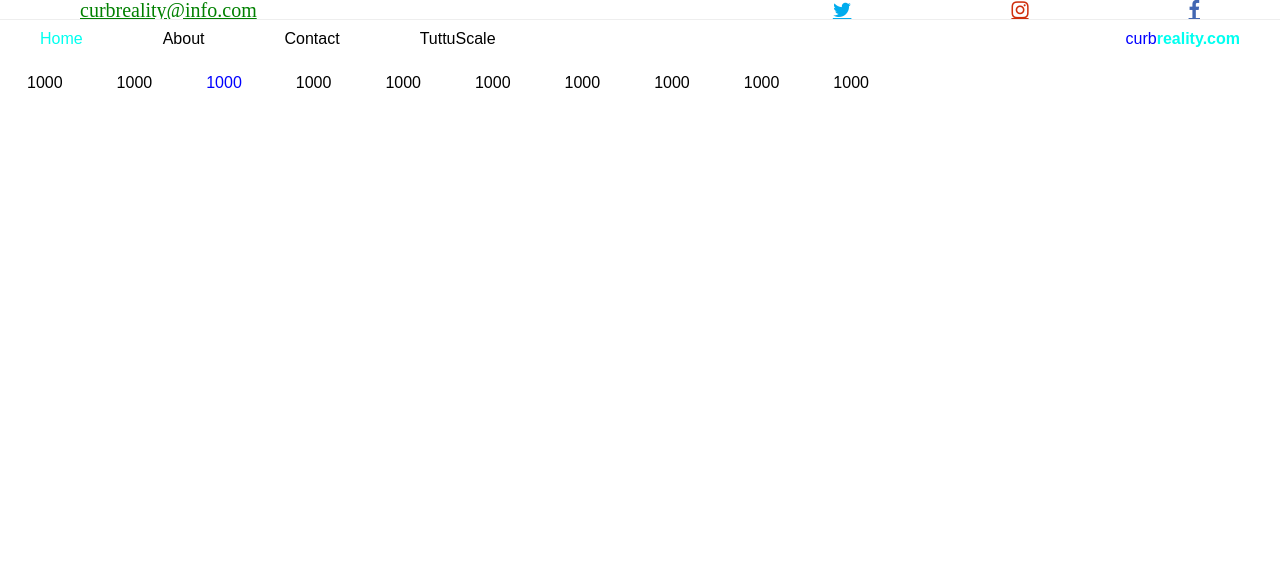
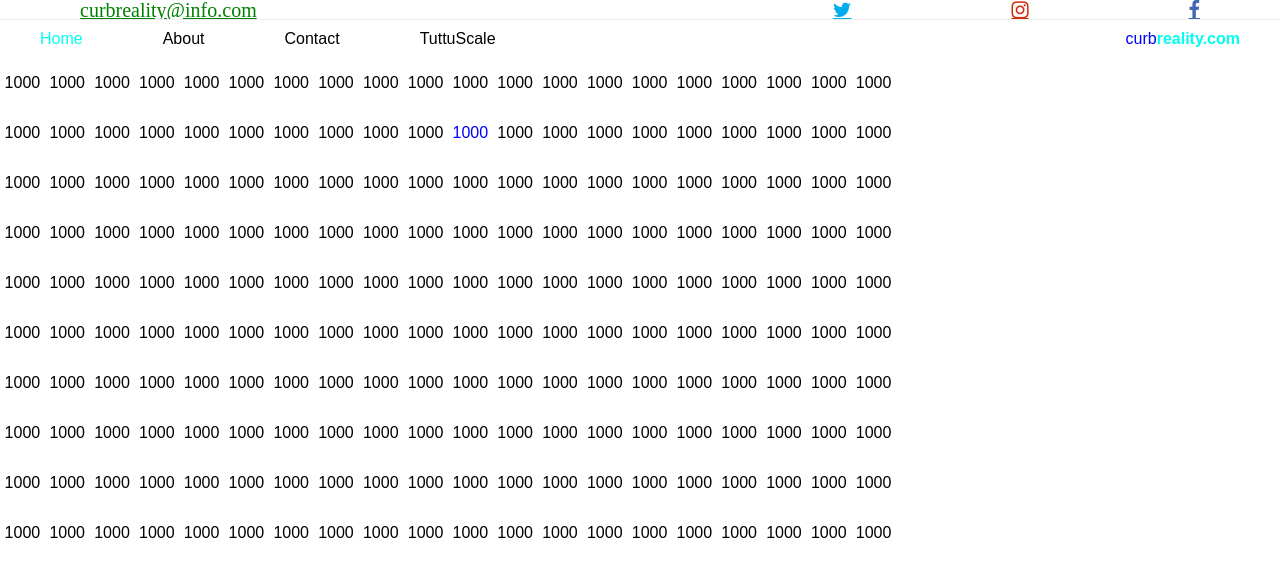
Before and after one commit to Bro70255/projectweb, a Django app: page /mainframe/ in a window 1280 px wide. Shown: the top 577 px of the page. Run offline with Django 4.2, Linux system fonts and the light colour scheme.

Commit message:
initial commit-6

```diff
--- a/static/website/tuttuscalebody.js
+++ b/static/website/tuttuscalebody.js
@@ -1,3 +1,6 @@
-      for ( let i = 0; i < 1000; i++ ) {
-        document.getElementById("b1").click();
+for ( let i = 0; i < 1; i++ ) {
+        document.getElementById("colour").click();
     }
+for ( let id = 0; id < 1; id++ ){
+
+}
--- a/website/templates/mainframe.html
+++ b/website/templates/mainframe.html
@@ -2,27 +2,125 @@
 
 {% block content %}
 <div class = 'digit'>
-    <script>i=2</script>
-    <p id="0">1000</p>
-    <button id="b1" type="button" onclick='document.getElementById(i).style.color = "blue";'>Click Me!</button>
-    <p id="1">1000</p>
-    <button id="b2" type="button" onclick='document.getElementById(i).style.color = "blue";'>Click Me!</button>
-    <p id="2">1000</p>
-    <button id="b3" type="button" onclick='document.getElementById(i).style.color = "blue";'>Click Me!</button>
-    <p id="3">1000</p>
-    <button id="b4" type="button" onclick='document.getElementById(i).style.color = "blue";'>Click Me!</button>
-    <p id="4">1000</p>
-    <button id="b5" type="button" onclick='document.getElementById(i).style.color = "blue";'>Click Me!</button>
-    <p id="5">1000</p>
-    <button id="b6" type="button" onclick='document.getElementById(i).style.color = "blue";'>Click Me!</button>
-    <p id="6">1000</p>
-    <button id="b7" type="button" onclick='document.getElementById(i).style.color = "blue";'>Click Me!</button>
-    <p id="7">1000</p>
-    <button id="b8" type="button" onclick='document.getElementById(i).style.color = "blue";'>Click Me!</button>
-    <p id="8">1000</p>
-    <button id="b9" type="button" onclick='document.getElementById(i).style.color = "blue";'>Click Me!</button>
-    <p id="9">1000</p>
-    <button id="b10" type="button" onclick='document.getElementById(i).style.color = "blue";'>Click Me!</button>
-
+    <script>i=25</script>
+    <button id="colour" type="button" onclick='document.getElementById(i).style.color = "blue";'>Click Me!</button>
+    <p id="0">1000</p><p id="10">1000</p>
+    <p id="1">1000</p><p id="11">1000</p>
+    <p id="2">1000</p><p id="12">1000</p>
+    <p id="3">1000</p><p id="13">1000</p>
+    <p id="4">1000</p><p id="14">1000</p>
+    <p id="5">1000</p><p id="15">1000</p>
+    <p id="6">1000</p><p id="16">1000</p>
+    <p id="7">1000</p><p id="17">1000</p>
+    <p id="8">1000</p><p id="18">1000</p>
+    <p id="9">1000</p><p id="19">1000</p>
+</div>
+<div class = 'digit'>
+    <p id="20">1000</p><p id="30">1000</p>
+    <p id="21">1000</p><p id="31">1000</p>
+    <p id="22">1000</p><p id="32">1000</p>
+    <p id="23">1000</p><p id="33">1000</p>
+    <p id="24">1000</p><p id="34">1000</p>
+    <p id="25">1000</p><p id="35">1000</p>
+    <p id="26">1000</p><p id="36">1000</p>
+    <p id="27">1000</p><p id="37">1000</p>
+    <p id="28">1000</p><p id="38">1000</p>
+    <p id="29">1000</p><p id="39">1000</p>
+</div>
+<div class = 'digit'>
+    <p id="40">1000</p><p id="50">1000</p>
+    <p id="41">1000</p><p id="51">1000</p>
+    <p id="42">1000</p><p id="52">1000</p>
+    <p id="43">1000</p><p id="53">1000</p>
+    <p id="44">1000</p><p id="54">1000</p>
+    <p id="45">1000</p><p id="55">1000</p>
+    <p id="46">1000</p><p id="56">1000</p>
+    <p id="47">1000</p><p id="57">1000</p>
+    <p id="48">1000</p><p id="58">1000</p>
+    <p id="49">1000</p><p id="59">1000</p>
+</div>
+<div class = 'digit'>
+    <p id="60">1000</p><p id="70">1000</p>
+    <p id="61">1000</p><p id="71">1000</p>
+    <p id="62">1000</p><p id="72">1000</p>
+    <p id="63">1000</p><p id="73">1000</p>
+    <p id="64">1000</p><p id="74">1000</p>
+    <p id="65">1000</p><p id="75">1000</p>
+    <p id="66">1000</p><p id="76">1000</p>
+    <p id="67">1000</p><p id="77">1000</p>
+    <p id="68">1000</p><p id="78">1000</p>
+    <p id="69">1000</p><p id="79">1000</p>
+</div>
+<div class = 'digit'>
+    <p id="80">1000</p><p id="90">1000</p>
+    <p id="81">1000</p><p id="91">1000</p>
+    <p id="82">1000</p><p id="92">1000</p>
+    <p id="83">1000</p><p id="93">1000</p>
+    <p id="84">1000</p><p id="94">1000</p>
+    <p id="85">1000</p><p id="95">1000</p>
+    <p id="86">1000</p><p id="96">1000</p>
+    <p id="87">1000</p><p id="97">1000</p>
+    <p id="88">1000</p><p id="98">1000</p>
+    <p id="89">1000</p><p id="99">1000</p>
+</div>
+<div class = 'digit'>
+    <p id="100">1000</p><p id="110">1000</p>
+    <p id="101">1000</p><p id="111">1000</p>
+    <p id="102">1000</p><p id="112">1000</p>
+    <p id="103">1000</p><p id="113">1000</p>
+    <p id="104">1000</p><p id="114">1000</p>
+    <p id="105">1000</p><p id="115">1000</p>
+    <p id="106">1000</p><p id="116">1000</p>
+    <p id=3107">1000</p><p id="117">1000</p>
+    <p id="108">1000</p><p id="118">1000</p>
+    <p id="109">1000</p><p id="119">1000</p>
+</div>
+<div class = 'digit'>
+    <p id="120">1000</p><p id="130">1000</p>
+    <p id="121">1000</p><p id="131">1000</p>
+    <p id="122">1000</p><p id="132">1000</p>
+    <p id="123">1000</p><p id="133">1000</p>
+    <p id="124">1000</p><p id="134">1000</p>
+    <p id="125">1000</p><p id="135">1000</p>
+    <p id="126">1000</p><p id="136">1000</p>
+    <p id="127">1000</p><p id="137">1000</p>
+    <p id="128">1000</p><p id="138">1000</p>
+    <p id="129">1000</p><p id="139">1000</p>
+</div>
+<div class = 'digit'>
+    <p id="140">1000</p><p id="150">1000</p>
+    <p id="141">1000</p><p id="151">1000</p>
+    <p id="142">1000</p><p id="152">1000</p>
+    <p id="143">1000</p><p id="153">1000</p>
+    <p id="144">1000</p><p id="154">1000</p>
+    <p id="145">1000</p><p id="155">1000</p>
+    <p id="146">1000</p><p id="156">1000</p>
+    <p id="147">1000</p><p id="157">1000</p>
+    <p id="148">1000</p><p id="158">1000</p>
+    <p id="149">1000</p><p id="159">1000</p>
+</div>
+<div class = 'digit'>
+    <p id="160">1000</p><p id="170">1000</p>
+    <p id="161">1000</p><p id="171">1000</p>
+    <p id="162">1000</p><p id="172">1000</p>
+    <p id="163">1000</p><p id="173">1000</p>
+    <p id="164">1000</p><p id="174">1000</p>
+    <p id="165">1000</p><p id="175">1000</p>
+    <p id="166">1000</p><p id="176">1000</p>
+    <p id="167">1000</p><p id="177">1000</p>
+    <p id="168">1000</p><p id="178">1000</p>
+    <p id="169">1000</p><p id="179">1000</p>
+</div>
+<div class = 'digit'>
+    <p id="180">1000</p><p id="190">1000</p>
+    <p id="181">1000</p><p id="191">1000</p>
+    <p id="182">1000</p><p id="192">1000</p>
+    <p id="183">1000</p><p id="193">1000</p>
+    <p id="184">1000</p><p id="194">1000</p>
+    <p id="185">1000</p><p id="195">1000</p>
+    <p id="186">1000</p><p id="196">1000</p>
+    <p id="187">1000</p><p id="197">1000</p>
+    <p id="188">1000</p><p id="198">1000</p>
+    <p id="189">1000</p><p id="199">1000</p>
 </div>
 {% endblock %}
```
